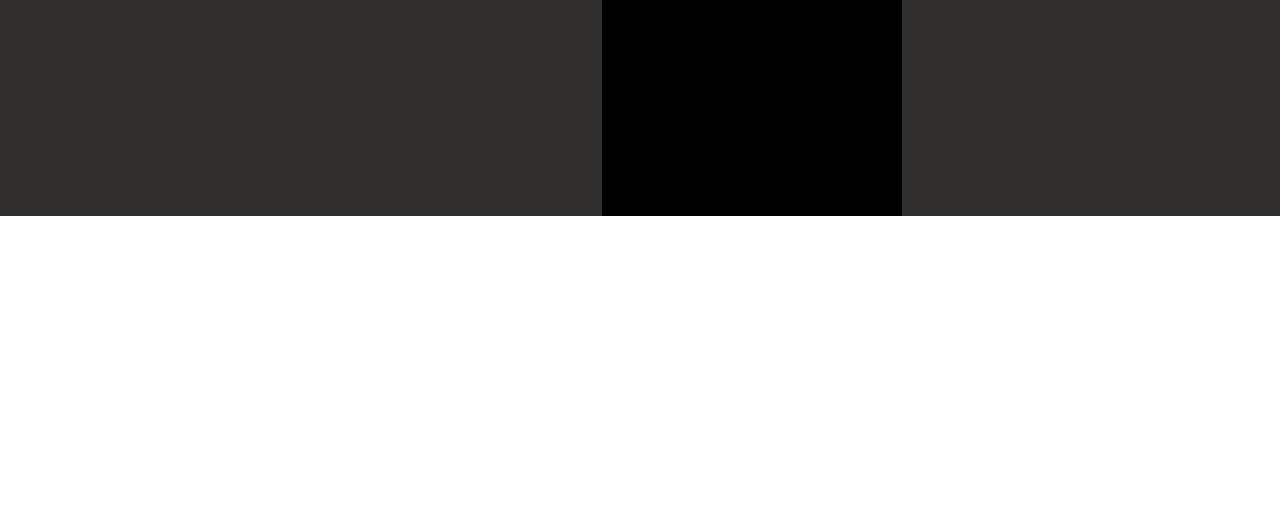
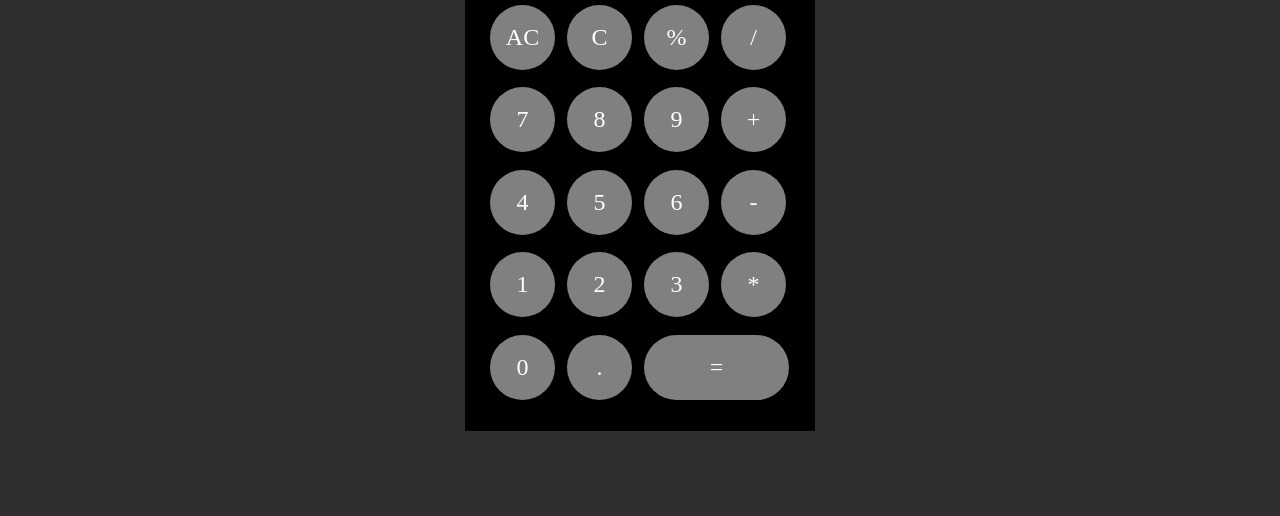
Before and after one commit to White-Panther420/Odin_Calculator, a plain HTML site: page index.html in a window 1280 px wide. Shown: the part 284-800 px from the top of the page. Drawn offline with Linux system fonts and the light colour scheme.

Commit message:
Finished basic calculator appearence
Will work on giving the calculator some color next.

```diff
--- a/index.html
+++ b/index.html
@@ -28,49 +28,49 @@
                 <div class="divide">
                     <p>/</p>
                 </div>
-                <div class="7">
+                <div class="seven">
                     <p>7</p>
                 </div>
-                <div class="8">
+                <div class="eight">
                     <p>8</p>
                 </div>
-                <div class="9">
+                <div class="nine">
                     <p>9</p>
                 </div>
-                <div class="+">
+                <div class="plus">
                     <p>+</p>
                 </div>
-                <div class="4">
+                <div class="four">
                     <p>4</p>
                 </div>
-                <div class="5">
+                <div class="five">
                     <p>5</p>
                 </div>
-                <div class="6">
+                <div class="six">
                     <p>6</p>
                 </div>
-                <div class="-">
+                <div class="minus">
                     <p>-</p>
                 </div>
-                <div class="1">
+                <div class="one">
                     <p>1</p>
                 </div>
-                <div class="2">
+                <div class="two">
                     <p>2</p>
                 </div>
-                <div class="3">
+                <div class="three">
                     <p>3</p>
                 </div>
-                <div class="*">
+                <div class="timex">
                     <p>*</p>
                 </div>
-                <div class="0">
+                <div class="zero">
                     <p>0</p>
                 </div>
-                <div class=".">
+                <div class="decimal">
                     <p>.</p>
                 </div>
-                <div class="=">
+                <div class="equals">
                     <p>=</p>
                 </div>
             </div>
--- a/styles.css
+++ b/styles.css
@@ -6,8 +6,11 @@ body
 .page_container
 {
     display: flex;
+    flex-direction: column;
     justify-content: center;
     align-items: center;
+    width: 100vw;
+    height: 100vh;
     background-color: rgb(49, 46, 46);
 }
 
@@ -20,7 +23,9 @@ body
 {
     display: flex;
     flex-direction: column;
+    align-items: center;
     background-color: black;
+    padding: 25px;
     width: 300px;
     height: 500px;
 }
@@ -28,21 +33,63 @@ body
 .calculator_screen
 {
     background-color: gray;
+    width: 300px;
+    height: 75px;
 }
 
 .calculator_btns
 {
     display: flex;
-    width: 260px;
+    width: 300px;
     height: 400px;
+    margin-top: 24px;
     flex-wrap: wrap;
-    gap: 8px;
+    gap: 12px;
 }
 
 .clear_all,
 .clear,
 .percent,
 .divide,
-.7,
-.8,
-.0,
+.seven,
+.eight,
+.nine,
+.plus,
+.four,
+.five,
+.six,
+.minus,
+.one,
+.two,
+.three,
+.timex,
+.zero,
+.decimal
+{
+    display: flex;
+    justify-content: center;
+    align-items: center;
+    border-radius: 50%;
+    background-color: gray;
+    width: 65px;
+    height: 65px;
+}
+
+.equals
+{
+    display: flex;
+    justify-content: center;
+    align-items: center;
+    border-radius: 50%;
+    background-color: gray;
+    width: 145px;
+    height: 65px;
+    border-radius: 50px;
+}
+
+p
+{
+    color: white;
+    text-align: center;
+    font-size: 24px;
+}
```
